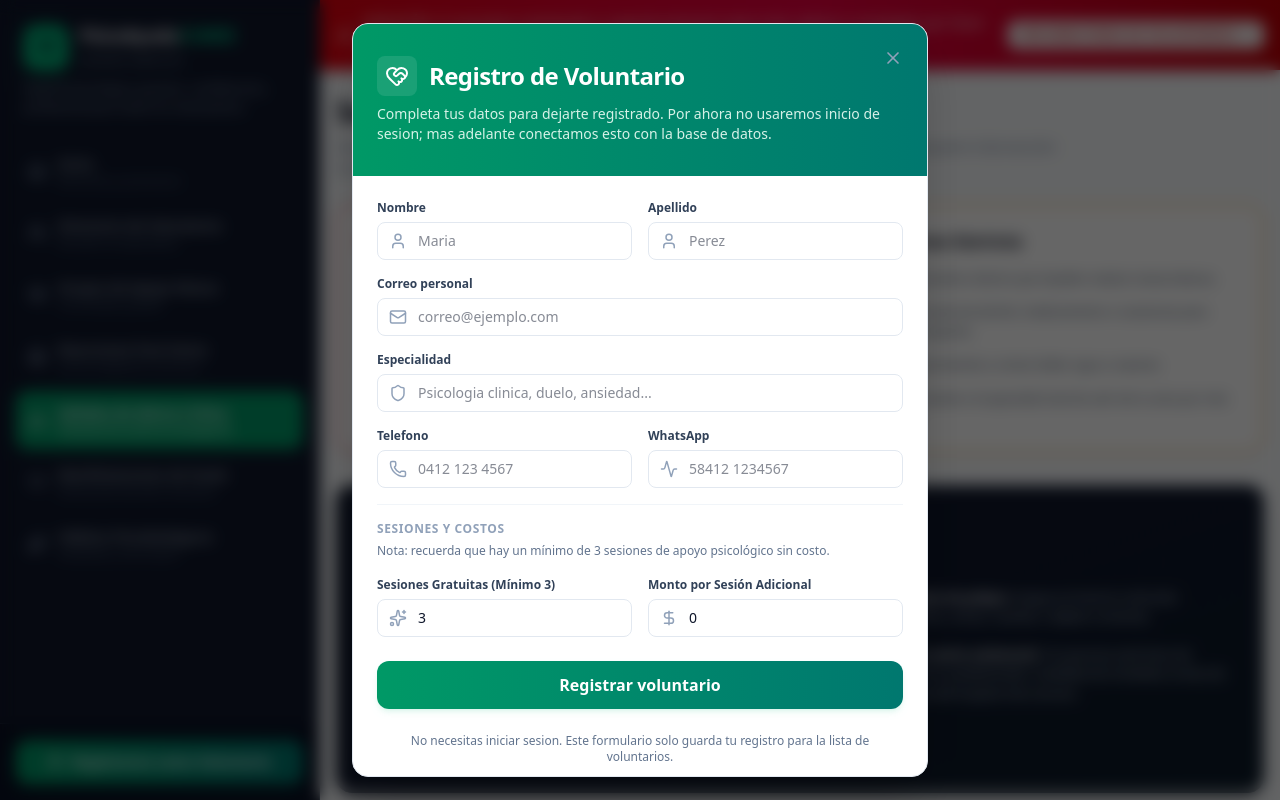
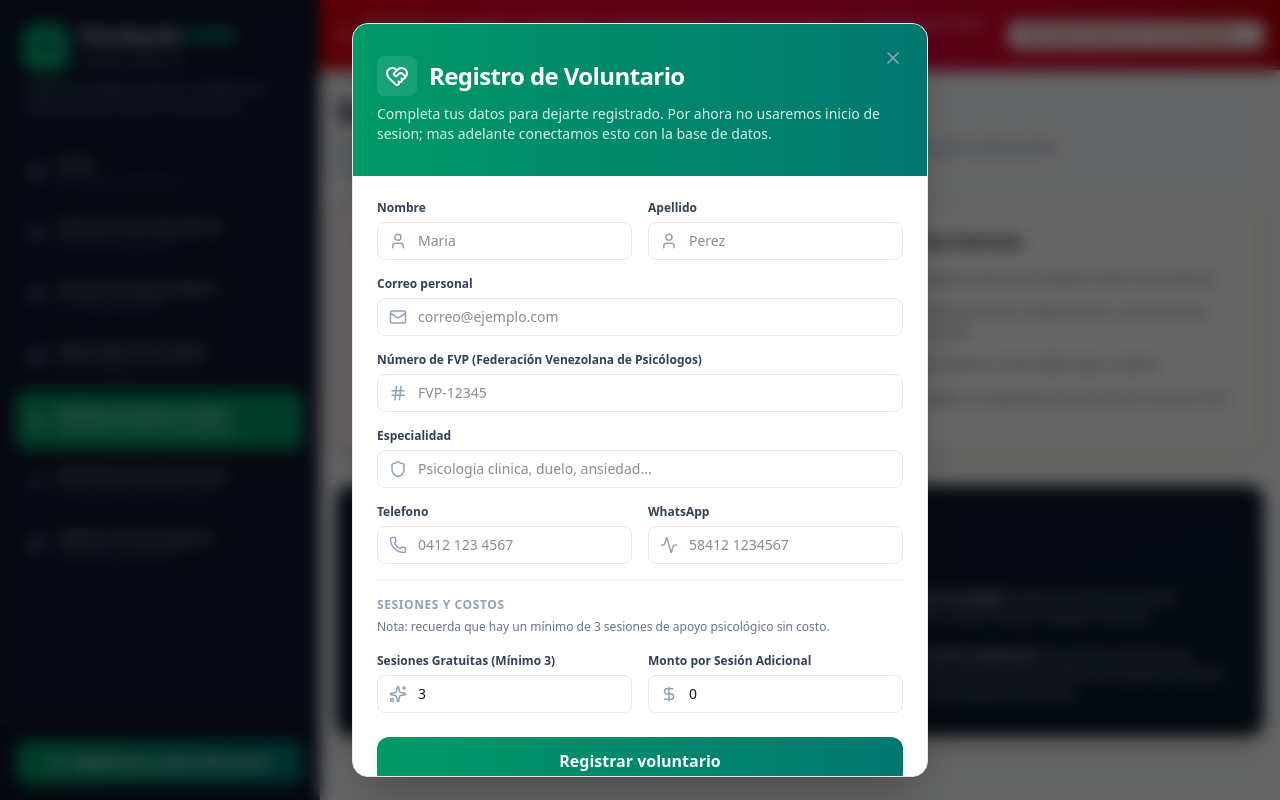
Before and after one commit to RicardoMicale/PsicoAyudaVzla, a Next.js app: page /alertas in a window 1280 px wide. Both pictures are taken after a click on the button "Registrarse como Voluntario". Shown: the top 800 px of the page. Built offline with nearby package versions, Linux system fonts and the light colour scheme; no server answers; the database is empty.

Commit message:
feat: add required FVP number to volunteer registration and update crisis protocol content

```diff
--- a/app/api/voluntarios/route.ts
+++ b/app/api/voluntarios/route.ts
@@ -38,6 +38,7 @@ export async function GET() {
         horarios: voluntario.horarios,
         sesionesGratis: Number(voluntario.sesionesGratis ?? 3),
         montoSesion: Number(voluntario.montoSesion ?? 0),
+        numeroFVP: voluntario.numeroFVP ?? "",
       }))
     );
   } catch (error) {
@@ -62,8 +63,9 @@ export async function POST(request: Request) {
     const horarios = (body.horarios ?? []) as { dias: number; horarioInicio: string; horarioFin: string }[];
     const sesionesGratis = body.sesionesGratis !== undefined ? Number(body.sesionesGratis) : 3;
     const montoSesion = body.montoSesion !== undefined ? Number(body.montoSesion) : 0;
+    const numeroFVP = String(body.numeroFVP ?? "").trim();
 
-    if (!nombre || !apellido || !email || !especialidad || !telefono || !whatsapp) {
+    if (!nombre || !apellido || !email || !especialidad || !telefono || !whatsapp || !numeroFVP) {
       return NextResponse.json(
         { message: "Todos los campos del registro son obligatorios." },
         { status: 400 }
@@ -92,6 +94,7 @@ export async function POST(request: Request) {
       horarios,
       sesionesGratis,
       montoSesion,
+      numeroFVP,
     });
 
     return NextResponse.json(
@@ -108,6 +111,7 @@ export async function POST(request: Request) {
         horarios: newVoluntario.horarios,
         sesionesGratis: newVoluntario.sesionesGratis,
         montoSesion: newVoluntario.montoSesion,
+        numeroFVP: newVoluntario.numeroFVP,
       },
       { status: 201 }
     );
--- a/app/components/CriticalAlerts.tsx
+++ b/app/components/CriticalAlerts.tsx
@@ -48,7 +48,7 @@ export default function CriticalAlerts() {
         <div className="grid grid-cols-1 md:grid-cols-2 gap-6 md:gap-8">
           {/* Protocol Steps list */}
           <div className="space-y-4">
-            {protocol.steps.slice(0, 3).map((step, idx) => (
+            {protocol.steps.slice(0, 2).map((step, idx) => (
               <div key={idx} className="flex gap-4 items-start">
                 <span className="flex h-7 w-7 shrink-0 items-center justify-center rounded-full bg-emerald-600 text-xs font-bold text-white">
                   {idx + 1}
@@ -66,10 +66,10 @@ export default function CriticalAlerts() {
           </div>
 
           <div className="space-y-4">
-            {protocol.steps.slice(3).map((step, idx) => (
+            {protocol.steps.slice(2).map((step, idx) => (
               <div key={idx} className="flex gap-4 items-start">
                 <span className="flex h-7 w-7 shrink-0 items-center justify-center rounded-full bg-emerald-600 text-xs font-bold text-white">
-                  {idx + 4}
+                  {idx + 3}
                 </span>
                 <p className="text-xs text-slate-300 leading-relaxed pt-0.5">
                   {step.startsWith("**") ? (
--- a/app/components/VolunteerModal.tsx
+++ b/app/components/VolunteerModal.tsx
@@ -1,7 +1,7 @@
 "use client";
 
 import React, { useState } from "react";
-import { Check, Activity, HeartHandshake, Mail, Phone, Shield, User, X, Sparkles, DollarSign } from "lucide-react";
+import { Check, Activity, HeartHandshake, Mail, Phone, Shield, User, X, Sparkles, DollarSign, Hash } from "lucide-react";
 import { registerVoluntario } from "../lib/auth";
 import { useApp } from "./AppContext";
 
@@ -21,6 +21,7 @@ export default function VolunteerModal({ isOpen, onClose }: VolunteerModalProps)
   const [whatsapp, setWhatsapp] = useState("");
   const [sesionesGratis, setSesionesGratis] = useState(3);
   const [montoSesion, setMontoSesion] = useState(0);
+  const [numeroFVP, setNumeroFVP] = useState("");
 
   const [loading, setLoading] = useState(false);
   const [error, setError] = useState<string | null>(null);
@@ -37,6 +38,7 @@ export default function VolunteerModal({ isOpen, onClose }: VolunteerModalProps)
     setWhatsapp("");
     setSesionesGratis(3);
     setMontoSesion(0);
+    setNumeroFVP("");
   };
 
   const handleSubmit = async (e: React.FormEvent) => {
@@ -44,7 +46,7 @@ export default function VolunteerModal({ isOpen, onClose }: VolunteerModalProps)
 
     if (loading) return;
 
-    if (!nombre || !apellido || !email || !especialidad || !telefono || !whatsapp) {
+    if (!nombre || !apellido || !email || !especialidad || !telefono || !whatsapp || !numeroFVP) {
       setError("Por favor, completa todos los campos del registro.");
       return;
     }
@@ -58,7 +60,7 @@ export default function VolunteerModal({ isOpen, onClose }: VolunteerModalProps)
     setError(null);
 
     try {
-      await registerVoluntario(nombre, apellido, email, especialidad, telefono, whatsapp, [], sesionesGratis, montoSesion);
+      await registerVoluntario(nombre, apellido, email, especialidad, telefono, whatsapp, [], sesionesGratis, montoSesion, numeroFVP);
       await refreshVoluntarios();
       setSuccess("Registro completado con exito. Ya quedo guardada la informacion del voluntario.");
       resetForm();
@@ -153,6 +155,23 @@ export default function VolunteerModal({ isOpen, onClose }: VolunteerModalProps)
                   value={email}
                   onChange={(e) => setEmail(e.target.value)}
                   placeholder="correo@ejemplo.com"
+                  className="w-full rounded-lg border border-slate-200 bg-white pl-10 pr-3.5 py-2 text-sm text-slate-900 focus:border-emerald-500 focus:outline-none dark:border-slate-800 dark:bg-slate-950 dark:text-white"
+                  required
+                />
+              </div>
+            </div>
+
+            <div>
+              <label className="block text-xs font-semibold text-slate-700 dark:text-slate-300 mb-1.5">
+                Número de FVP (Federación Venezolana de Psicólogos)
+              </label>
+              <div className="relative">
+                <Hash className="absolute left-3 top-2.5 h-4.5 w-4.5 text-slate-400" />
+                <input
+                  type="text"
+                  value={numeroFVP}
+                  onChange={(e) => setNumeroFVP(e.target.value)}
+                  placeholder="FVP-12345"
                   className="w-full rounded-lg border border-slate-200 bg-white pl-10 pr-3.5 py-2 text-sm text-slate-900 focus:border-emerald-500 focus:outline-none dark:border-slate-800 dark:bg-slate-950 dark:text-white"
                   required
                 />
--- a/app/components/VolunteersDirectory.tsx
+++ b/app/components/VolunteersDirectory.tsx
@@ -101,7 +101,9 @@ export default function VolunteersDirectory({ voluntarios }: VolunteersDirectory
               <div className="flex justify-between items-start gap-4">
                 <div className="space-y-1">
                   <h3 className="font-bold text-base text-slate-950 dark:text-white leading-tight">{vol.nombre}</h3>
-                  <p className="text-xs text-slate-400 dark:text-slate-500">Especialista Autorizado</p>
+                  <p className="text-xs text-slate-400 dark:text-slate-500">
+                    Especialista Autorizado {vol.numeroFVP && `| FVP: ${vol.numeroFVP}`}
+                  </p>
                   <p className="text-xs font-semibold text-slate-700 dark:text-slate-300 bg-slate-100 dark:bg-slate-800 px-2.5 py-1 rounded-md inline-block mt-2">
                     {vol.especialidad}
                   </p>
--- a/app/data/content.json
+++ b/app/data/content.json
@@ -137,7 +137,6 @@
         "signs": [
           "Ideas, planes o intentos activos de autolesión o suicidio.",
           "Agresividad severa, descontrol de impulsos o violencia hacia terceros.",
-          "Alucinaciones (escuchar o ver cosas que otros no perciben).",
           "Desconexión total de la realidad o mutismo selectivo prolongado."
         ]
       },
@@ -157,7 +156,6 @@
       "steps": [
         "**Mantén la calma y acompaña:** No dejes sola a la persona que atraviesa la crisis.",
         "**Escucha activa sin juzgar:** Evita dar sermones, minimizar su dolor o desafiar sus ideas.",
-        "**Busca a nuestros Profesionales de Guardia:** Ve a la pestaña 'Guardias Activas' y contacta a un psicólogo disponible inmediatamente por llamada o WhatsApp.",
         "**Retira objetos de peligro:** Asegura el entorno retirando medicamentos, armas, cuerdas u objetos cortantes.",
         "**Acude a un centro asistencial:** Si la persona está fuera de control o se ha autolesionado, trasládala de inmediato al área de emergencias del hospital más cercano."
       ]
@@ -175,7 +173,7 @@
       {
         "dimension": "Dimensión Cognitiva",
         "icon": "HelpCircle",
-        "desc": "Suelen aparecer pensamientos de incredulidad ('esto no puede ser real'), confusión, dificultades de memoria, alucinaciones breves (creer ver u oír al fallecido) y rumiación mental."
+        "desc": "Suelen aparecer pensamientos de incredulidad ('esto no puede ser real'), confusión y rumiación mental."
       },
       {
         "dimension": "Dimensión Emocional",
--- a/app/lib/auth.ts
+++ b/app/lib/auth.ts
@@ -10,7 +10,8 @@ export const registerVoluntario = async (
   whatsapp: string,
   horarioGuardia: HorarioGuardia[],
   sesionesGratis: number,
-  montoSesion: number
+  montoSesion: number,
+  numeroFVP: string
 ): Promise<Voluntario> => {
   const response = await fetch("/api/voluntarios", {
     method: "POST",
@@ -27,6 +28,7 @@ export const registerVoluntario = async (
       horarios: horarioGuardia,
       sesionesGratis,
       montoSesion,
+      numeroFVP: numeroFVP.trim(),
     }),
   });
 
--- a/app/lib/models/Voluntario.ts
+++ b/app/lib/models/Voluntario.ts
@@ -14,6 +14,7 @@ const voluntarioSchema = new Schema(
     horarios: { type: [horarioGuardiaSchema], default: [] },
     sesionesGratis: { type: Number, default: 3, min: [3, "El mínimo de sesiones gratuitas es 3"] },
     montoSesion: { type: Number, default: 0 },
+    numeroFVP: { type: String, required: [true, "El número de FVP es obligatorio"], trim: true },
   },
   {
     timestamps: true,
--- a/app/models/index.ts
+++ b/app/models/index.ts
@@ -19,6 +19,7 @@ export interface Voluntario {
   horarios: HorarioGuardia[];
   sesionesGratis: number;
   montoSesion: number;
+  numeroFVP: string;
 }
 
 export interface GrupoApoyo {
```
